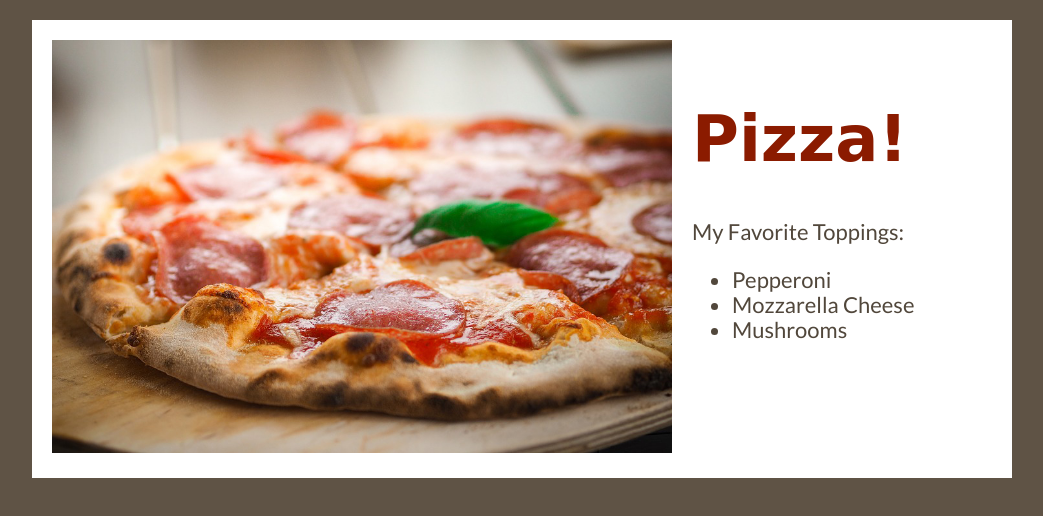
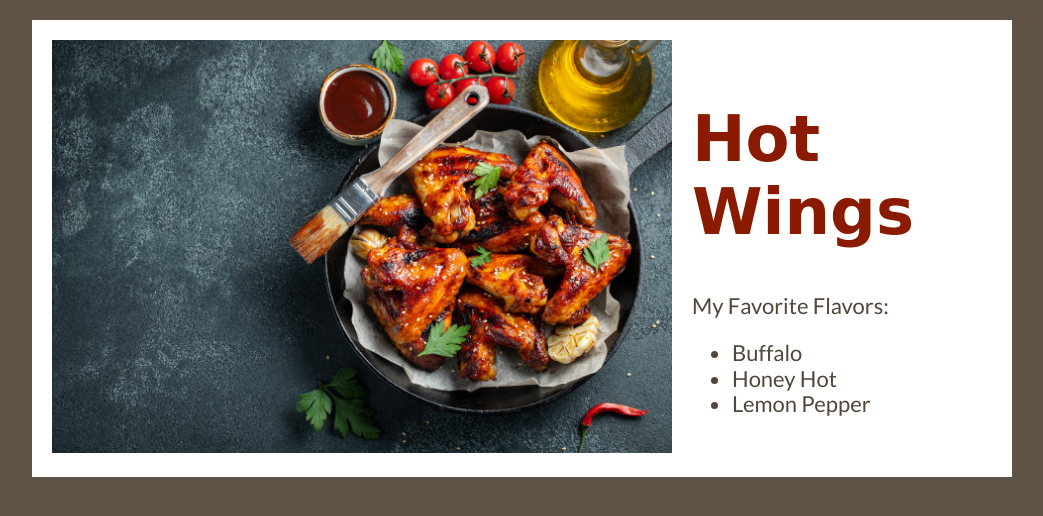
Before and after one commit to czreynolds/Favorite-Food-, a plain HTML site: page index.html in a window 1280 px wide. Shown: the whole page, without its empty margins (118-1161 px from the left). Drawn offline with nearby package versions, Linux system fonts and the light colour scheme; a web font is replaced by a local one.

Commit message:
Photo change, Favorite Flavor, Title

```diff
--- a/pizza-master/index.html
+++ b/index.html
@@ -2,7 +2,7 @@
 <html>
 <head>
 
-<title>My Favorite Pizza</title>
+<title>My Favorite Food</title>
 
 <link rel="stylesheet" href="https://cdnjs.cloudflare.com/ajax/libs/normalize/5.0.0/normalize.min.css" />
 
@@ -16,15 +16,16 @@
 
 <div class="pageContainer">
   <div class="imageContainer">
-    <img src="images/pizza.jpg" alt="Pizza with pepperoni and cheese." />
+    <img src="Hot wings .jpg" alt=>
+
   </div>
   <div class="textContainer">
-    <h1>Pizza!</h1>
-    <p>My Favorite Toppings: </p>
+    <h1>Hot Wings</h1>
+    <p>My Favorite Flavors: </p>
     <ul>
-      <li>Pepperoni</li>
-      <li>Mozzarella Cheese</li>
-      <li>Mushrooms</li>
+      <li>Buffalo</li>
+      <li>Honey Hot</li>
+      <li>Lemon Pepper</li>
     </ul>
   </div>
 </div>
```
Also changed, not shown: Hot wings .jpg (added), images/pizza.jpg (renamed from pizza-master/images/pizza.jpg), style.css (renamed from pizza-master/style.css), 3 other files.
